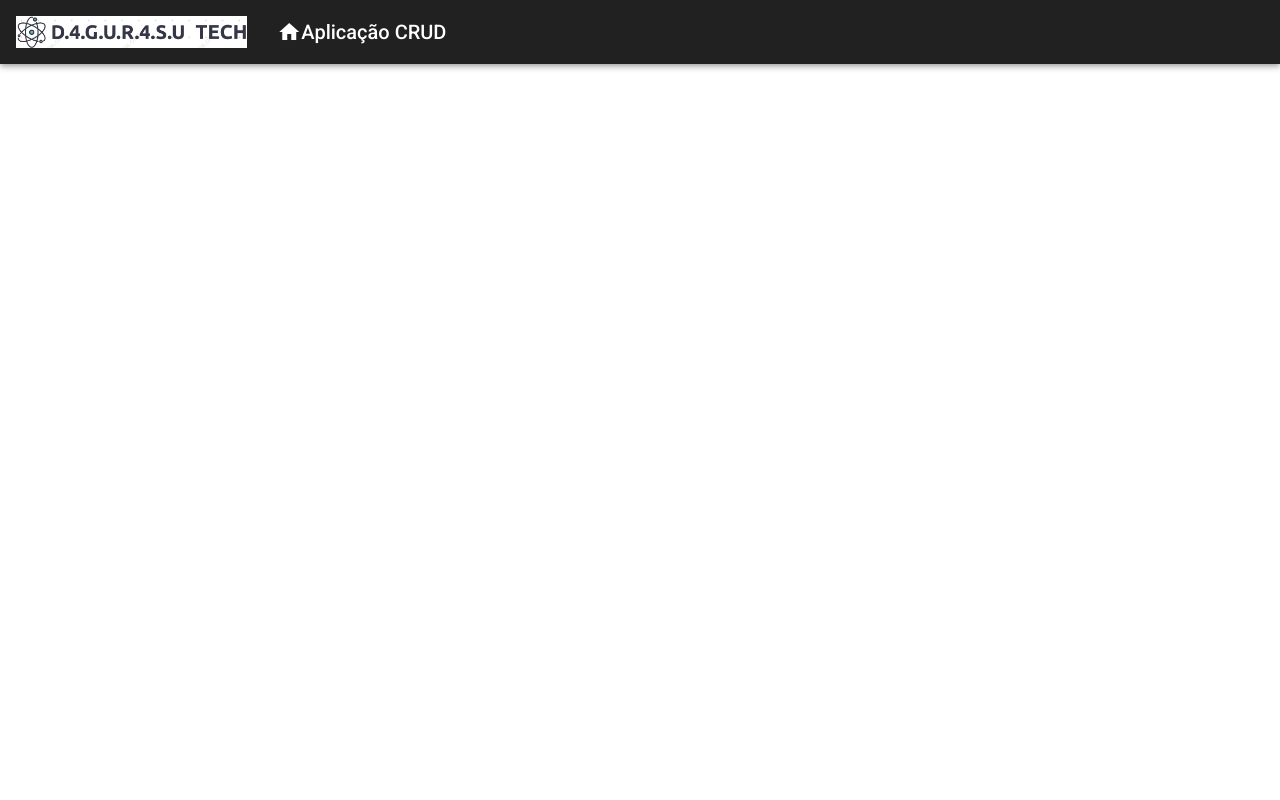
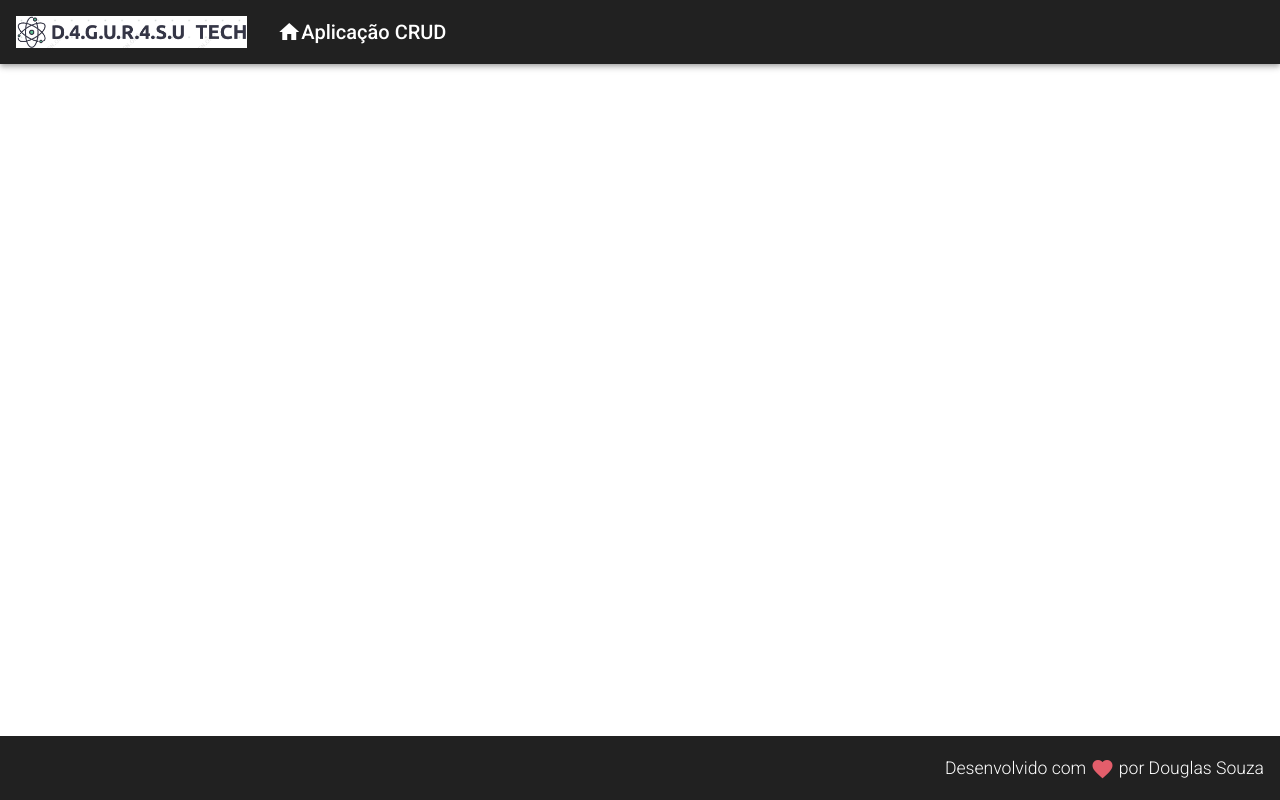
Before and after one commit to D4GUR4SU/CRUD-Angular, an Angular app in the folder web/: page / in a window 1280 px wide. Built offline with nearby package versions, Linux system fonts and the light colour scheme.

Commit message:
Criando componente footer

```diff
--- a/web/src/app/app.component.html
+++ b/web/src/app/app.component.html
@@ -1 +1,2 @@
 <app-header></app-header>
+<app-footer></app-footer>
--- a/web/src/app/app.module.ts
+++ b/web/src/app/app.module.ts
@@ -6,11 +6,13 @@
 import { BrowserAnimationsModule } from '@angular/platform-browser/animations';
 import { HeaderComponent } from './components/template/header/header.component';
 import { MatToolbarModule } from '@angular/material/toolbar';
+import { FooterComponent } from './components/template/footer/footer.component';
 
 @NgModule({
   declarations: [
     AppComponent,
-    HeaderComponent
+    HeaderComponent,
+    FooterComponent
   ],
   imports: [
     BrowserModule,
--- /dev/null
+++ b/web/src/app/components/template/footer/footer.component.css
@@ -0,0 +1,11 @@
+.footer {
+    position: fixed;
+    bottom: 0;
+    display: flex;
+    justify-content: flex-end;
+}
+
+.footer>span {
+    font-size: 1.1rem;
+    font-weight: 300;
+}
--- /dev/null
+++ b/web/src/app/components/template/footer/footer.component.html
@@ -0,0 +1,11 @@
+<mat-toolbar class="footer">
+    <span>
+        Desenvolvido com
+        <i class="material-icons red v-middle">
+            favorite
+        </i>
+        <span>
+            por Douglas Souza
+        </span>
+    </span>
+</mat-toolbar>
--- /dev/null
+++ b/web/src/app/components/template/footer/footer.component.ts
@@ -0,0 +1,15 @@
+import { Component, OnInit } from '@angular/core';
+
+@Component({
+  selector: 'app-footer',
+  templateUrl: './footer.component.html',
+  styleUrls: ['./footer.component.css']
+})
+export class FooterComponent implements OnInit {
+
+  constructor() { }
+
+  ngOnInit(): void {
+  }
+
+}
--- a/web/src/styles.css
+++ b/web/src/styles.css
@@ -1,4 +1,19 @@
 /* You can add global styles to this file, and also import other style files */
 
-html, body { height: 100%; }
-body { margin: 0; font-family: Roboto, "Helvetica Neue", sans-serif; }
+html,
+body {
+    height: 100%;
+}
+
+body {
+    margin: 0;
+    font-family: Roboto, "Helvetica Neue", sans-serif;
+}
+
+.red {
+    color: rgb(227, 94, 107);
+}
+
+.v-middle {
+    vertical-align: middle;
+}
```
